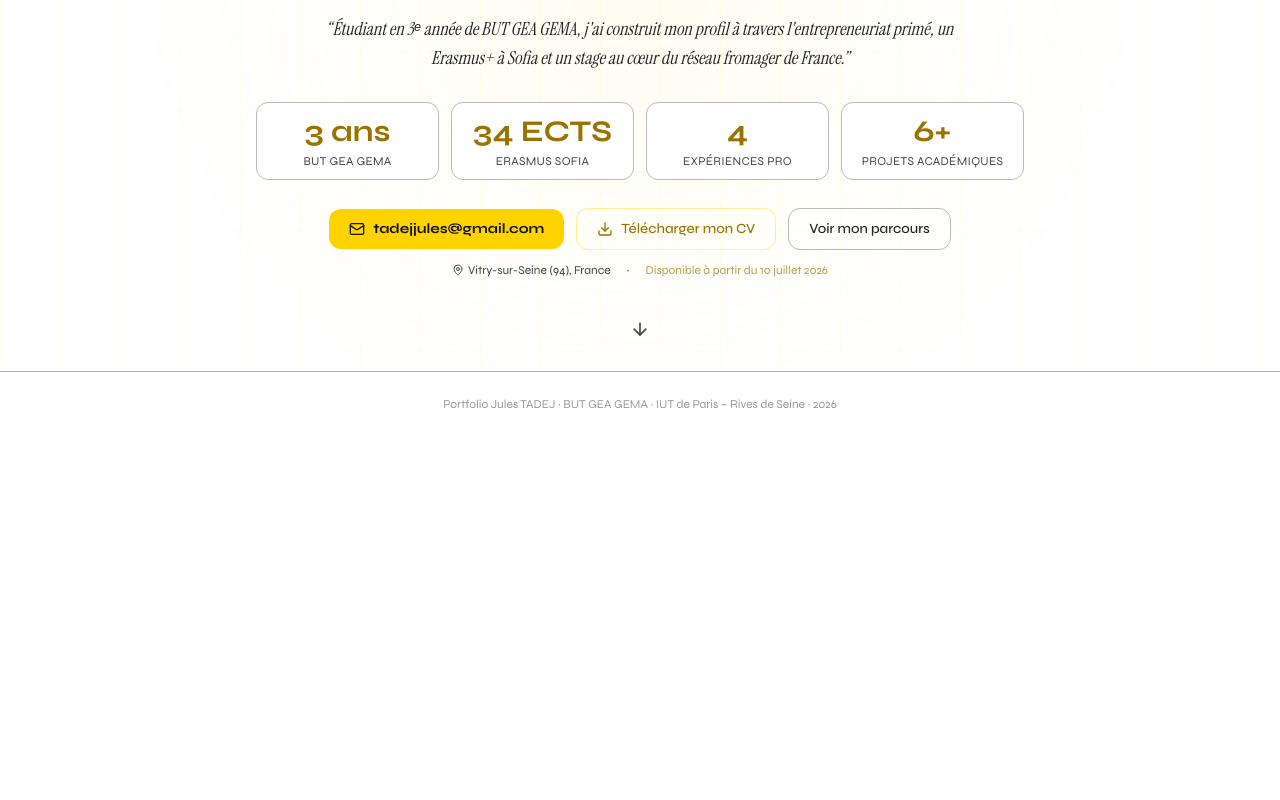
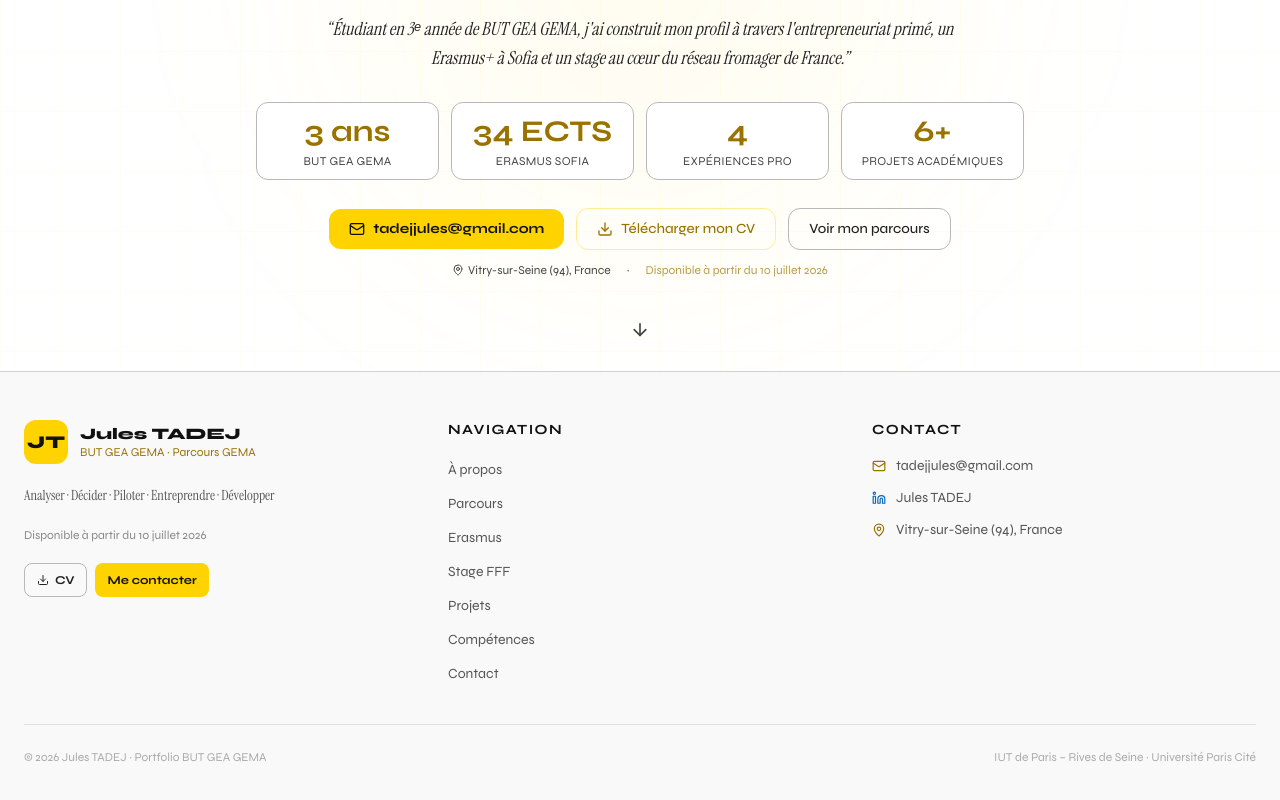
Before and after one commit to TADEJFFF/Portfolio-Julestadej, a Next.js app: page / in a window 1280 px wide. Shown: the part 494-1294 px from the top of the page. Before the commit the page ends 930 px from the top, so only its background shows below. Built offline with nearby package versions, Linux system fonts and the light colour scheme.

Commit message:
footer : refonte 3 colonnes (identite + navigation + contact)

```diff
--- a/src/app/layout.tsx
+++ b/src/app/layout.tsx
@@ -2,6 +2,7 @@ import type { Metadata } from "next";
 import { Syne, Instrument_Serif } from "next/font/google";
 import "./globals.css";
 import Navbar from "@/components/layout/Navbar";
+import Footer from "@/components/layout/Footer";
 
 const syne = Syne({
   variable: "--font-syne",
@@ -50,11 +51,7 @@ export default function RootLayout({
         <main className="flex-1">
           {children}
         </main>
-        <footer className="border-t border-[#b0b0b0] bg-white py-6 text-center">
-          <p className="font-display text-xs text-[#999999]">
-            Portfolio Jules TADEJ · BUT GEA GEMA · IUT de Paris – Rives de Seine · 2026
-          </p>
-        </footer>
+        <Footer />
       </body>
     </html>
   );
--- /dev/null
+++ b/src/components/layout/Footer.tsx
@@ -0,0 +1,116 @@
+"use client";
+
+import Link from "next/link";
+import { Mail, MapPin, Download, Linkedin } from "lucide-react";
+import { navLinks, personal } from "@/lib/data";
+
+export default function Footer() {
+  return (
+    <footer className="border-t border-[#d0d0d0] bg-[#f9f9f9]">
+      <div className="max-w-7xl mx-auto px-6 py-12">
+        <div className="grid grid-cols-1 md:grid-cols-3 gap-10">
+
+          {/* ── Colonne 1 : Identité + CTAs ── */}
+          <div className="flex flex-col gap-5">
+            {/* Badge initiales */}
+            <div className="flex items-center gap-3">
+              <div className="w-11 h-11 rounded-xl bg-[#FFD300] flex items-center justify-center flex-shrink-0">
+                <span className="font-display font-extrabold text-lg text-[#111111] leading-none">JT</span>
+              </div>
+              <div>
+                <div className="font-display font-extrabold text-[#111111] leading-tight">{personal.fullName}</div>
+                <div className="font-display text-xs text-[#9A7200]">BUT GEA GEMA · Parcours GEMA</div>
+              </div>
+            </div>
+
+            {/* Accroche compétences */}
+            <p className="font-serif text-sm text-[#555555] leading-relaxed">
+              Analyser · Décider · Piloter · Entreprendre · Développer
+            </p>
+            <p className="font-display text-xs text-[#888888]">
+              {personal.dispo}
+            </p>
+
+            {/* CTAs */}
+            <div className="flex flex-wrap gap-2">
+              <a
+                href="/cv-jules-tadej-2026.pdf"
+                target="_blank"
+                rel="noopener noreferrer"
+                className="inline-flex items-center gap-1.5 font-display text-xs font-bold px-3 py-2 rounded-lg border border-[#b8b8b8] text-[#222222] hover:border-[#9A7200] hover:text-[#9A7200] transition-all duration-200"
+              >
+                <Download size={12} />
+                CV
+              </a>
+              <Link
+                href="/contact"
+                className="inline-flex items-center gap-1.5 font-display text-xs font-bold px-3 py-2 rounded-lg bg-[#FFD300] text-[#111111] hover:bg-[#e6be00] transition-all duration-200"
+              >
+                Me contacter
+              </Link>
+            </div>
+          </div>
+
+          {/* ── Colonne 2 : Navigation ── */}
+          <div>
+            <h4 className="font-display font-bold text-sm text-[#111111] mb-4 uppercase tracking-widest">
+              Navigation
+            </h4>
+            <ul className="flex flex-col gap-2.5">
+              {navLinks.map((link) => (
+                <li key={link.href}>
+                  <Link
+                    href={link.href}
+                    className="font-display text-sm text-[#555555] hover:text-[#9A7200] transition-colors duration-200"
+                  >
+                    {link.label}
+                  </Link>
+                </li>
+              ))}
+            </ul>
+          </div>
+
+          {/* ── Colonne 3 : Contact ── */}
+          <div>
+            <h4 className="font-display font-bold text-sm text-[#111111] mb-4 uppercase tracking-widest">
+              Contact
+            </h4>
+            <div className="flex flex-col gap-3">
+              <a
+                href={`mailto:${personal.email}`}
+                className="flex items-center gap-2.5 font-display text-sm text-[#555555] hover:text-[#9A7200] transition-colors duration-200"
+              >
+                <Mail size={14} className="text-[#9A7200] flex-shrink-0" />
+                {personal.email}
+              </a>
+              <a
+                href={personal.linkedin}
+                target="_blank"
+                rel="noopener noreferrer"
+                className="flex items-center gap-2.5 font-display text-sm text-[#555555] hover:text-[#0A66C2] transition-colors duration-200"
+              >
+                <Linkedin size={14} className="text-[#0A66C2] flex-shrink-0" />
+                Jules TADEJ
+              </a>
+              <div className="flex items-center gap-2.5 font-display text-sm text-[#555555]">
+                <MapPin size={14} className="text-[#9A7200] flex-shrink-0" />
+                {personal.location}
+              </div>
+            </div>
+          </div>
+
+        </div>
+
+        {/* ── Bas de footer ── */}
+        <div className="mt-10 pt-6 border-t border-[#e0e0e0] flex flex-col md:flex-row items-center justify-between gap-2">
+          <p className="font-display text-xs text-[#aaaaaa]">
+            © 2026 Jules TADEJ · Portfolio BUT GEA GEMA
+          </p>
+          <p className="font-display text-xs text-[#aaaaaa]">
+            {personal.iut} · {personal.universite}
+          </p>
+        </div>
+      </div>
+    </footer>
+  );
+}
```
